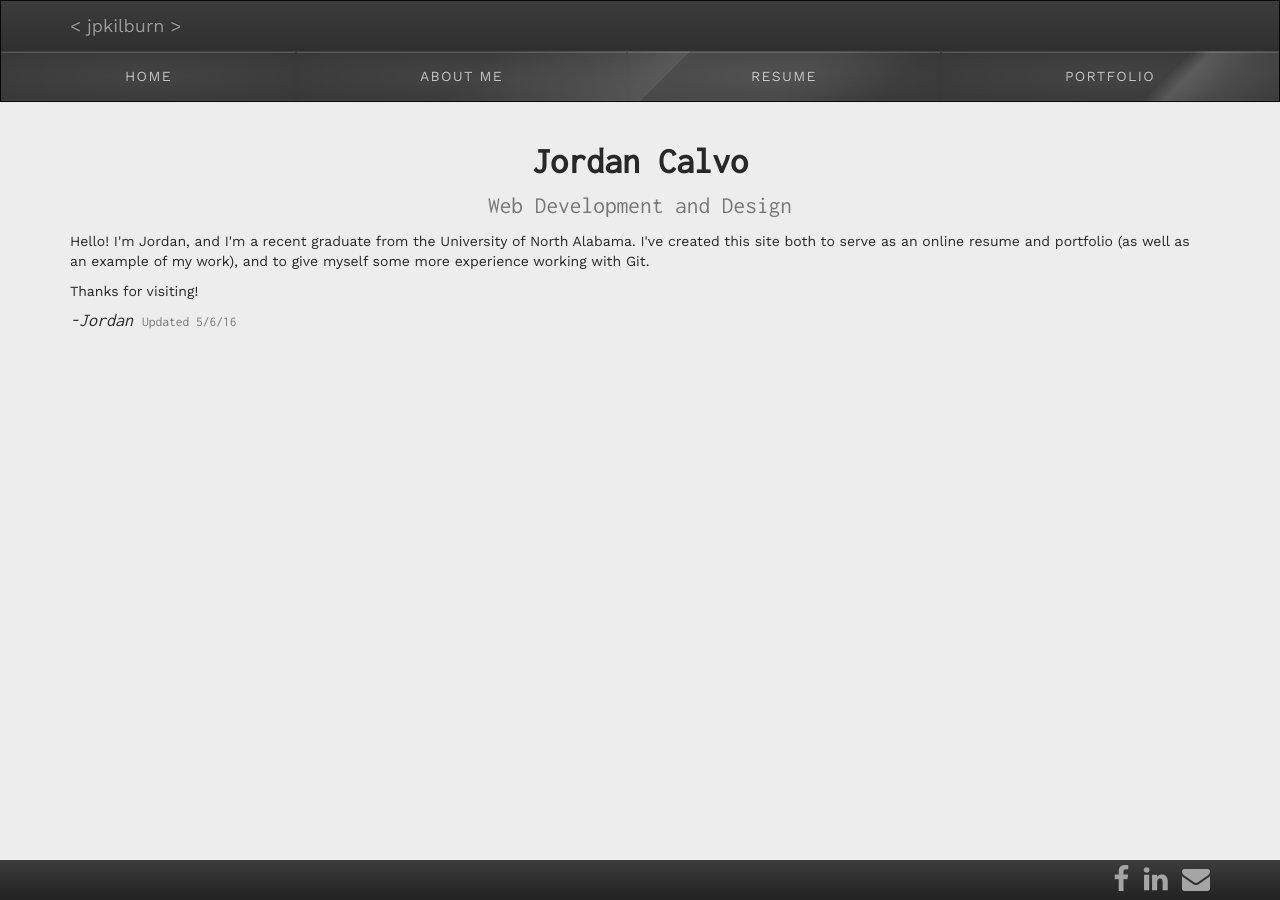
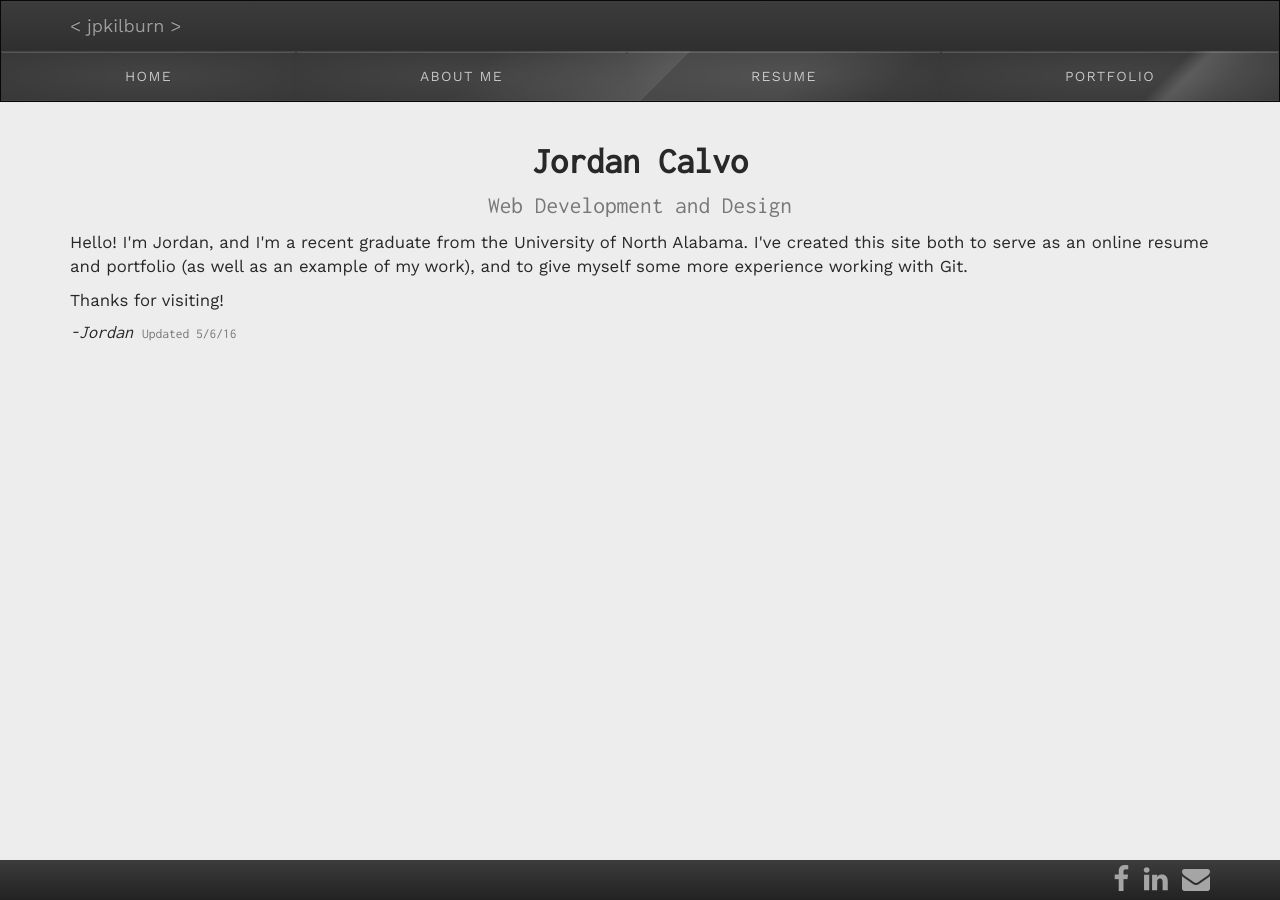
Before and after one commit to jpkilburn/jpkilburn.github.io, a Jekyll site: the page built from index.html, in a window 1280 px wide. Built offline with Jekyll 4.4.1, drawn with Linux system fonts in a browser that asks for light colours; nearby versions of some CDN libraries.

Commit message:
Updating default template

```diff
--- a/_layouts/default.html
+++ b/_layouts/default.html
@@ -49,7 +49,7 @@
         </div>
       </div>
 
-			<div class="container">
+			<div class="container main">
 
 			{{ content }}
 
```
